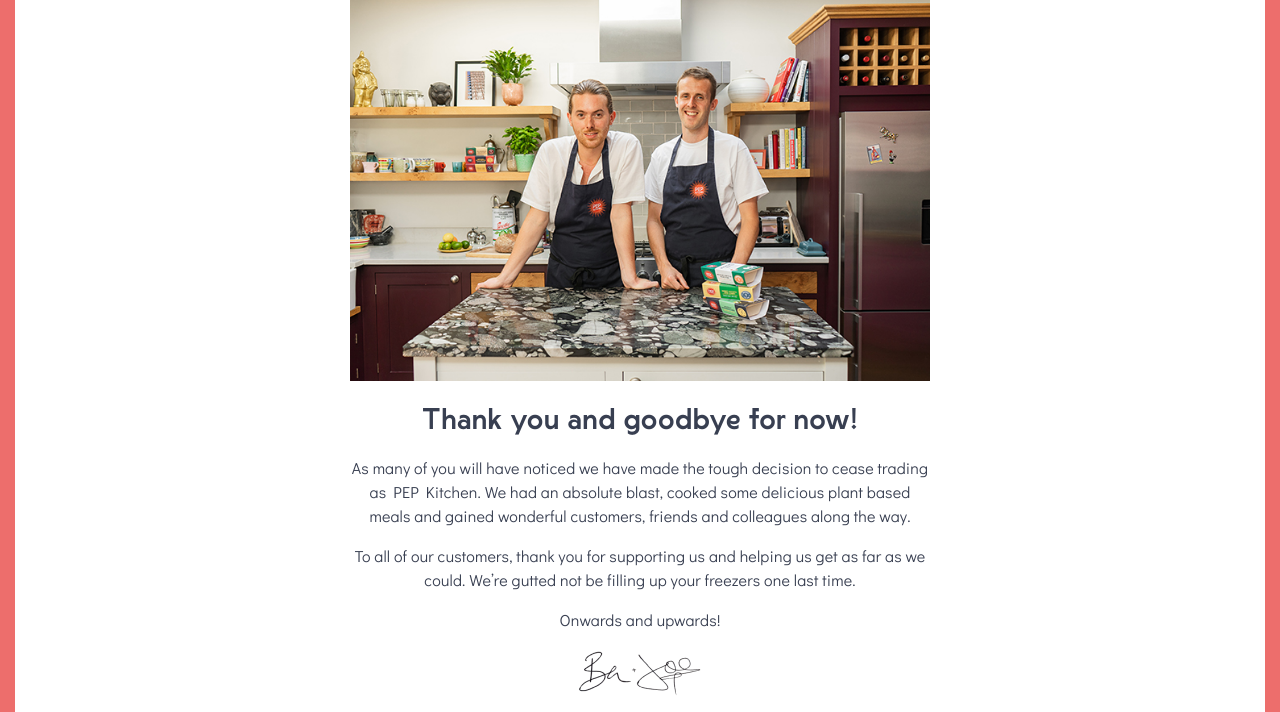
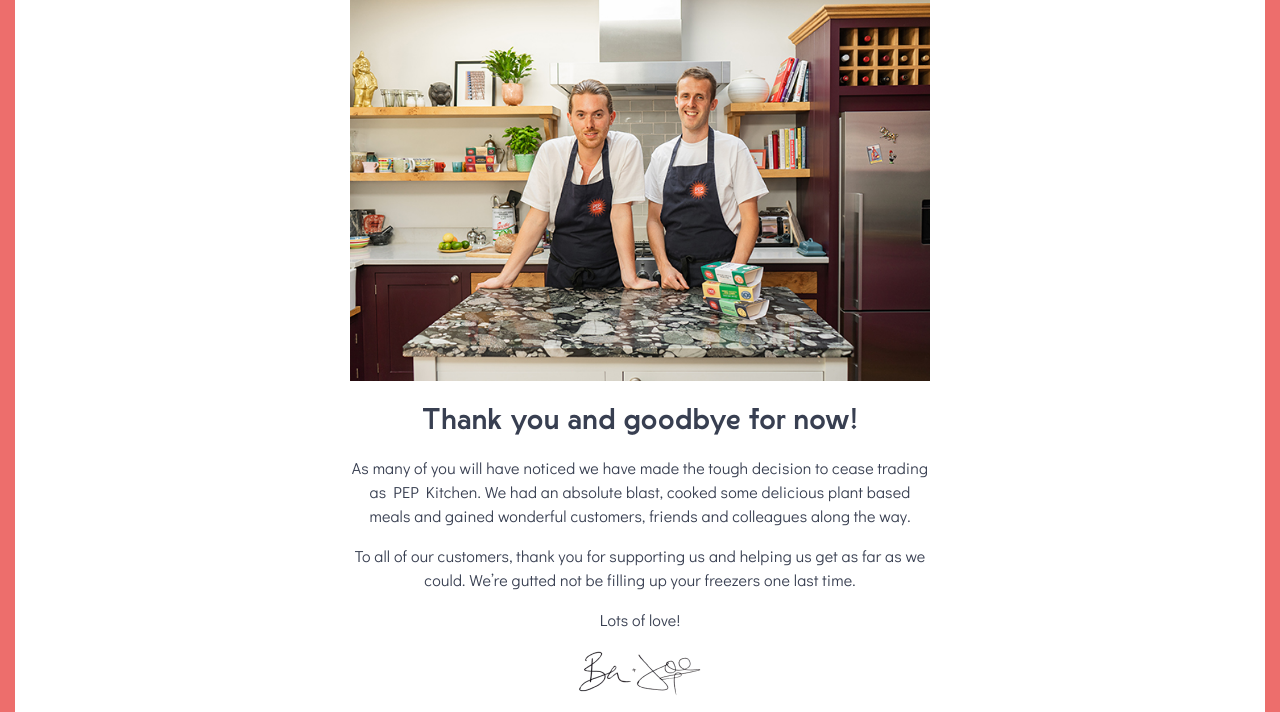
Before and after one commit to ben-macandrews/pep-kitchen, a plain HTML site: page index.html in a window 1280 px wide. Shown: the part 185-897 px from the top of the page. Drawn offline with Linux system fonts and the light colour scheme.

Commit message:
Update index.html
Change sign off

```diff
--- a/index.html
+++ b/index.html
@@ -17,7 +17,7 @@
                 <h1>Thank you and goodbye for now!</h1>
                 <p>As many of you will have noticed we have made the tough decision to cease trading as PEP Kitchen. We had an absolute blast, cooked some delicious plant based meals and gained wonderful customers, friends and colleagues along the way.</p>
                 <p>To all of our customers, thank you for supporting us and helping us get as far as we could. We’re gutted not be filling up your freezers one last time.</p>
-                <p>Onwards and upwards!</p>
+                <p>Lots of love!</p>
                 <div class="signature">
                     <img src="./Resources/Signature.png" alt="Ben and Joe">
                 </div>
```
